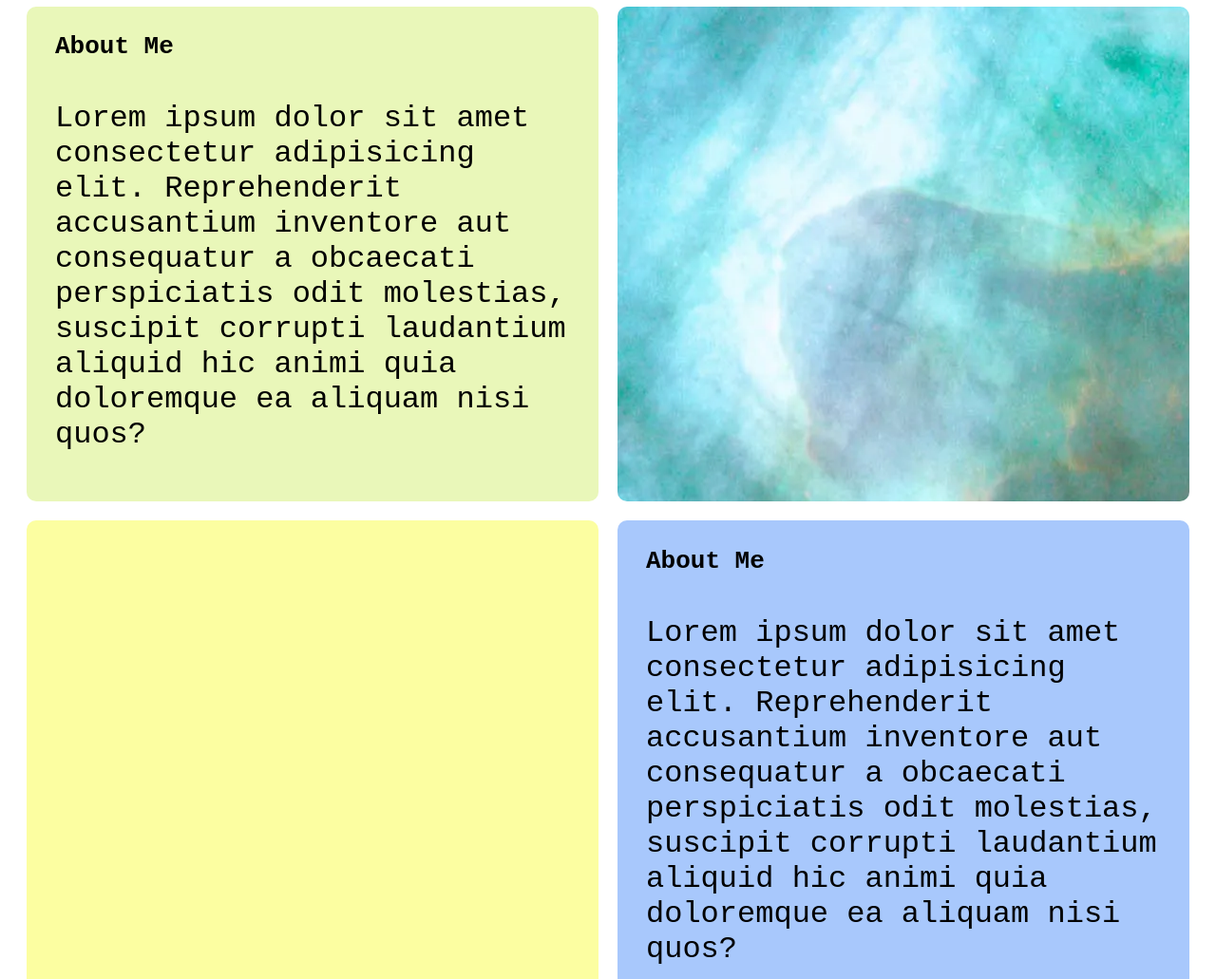
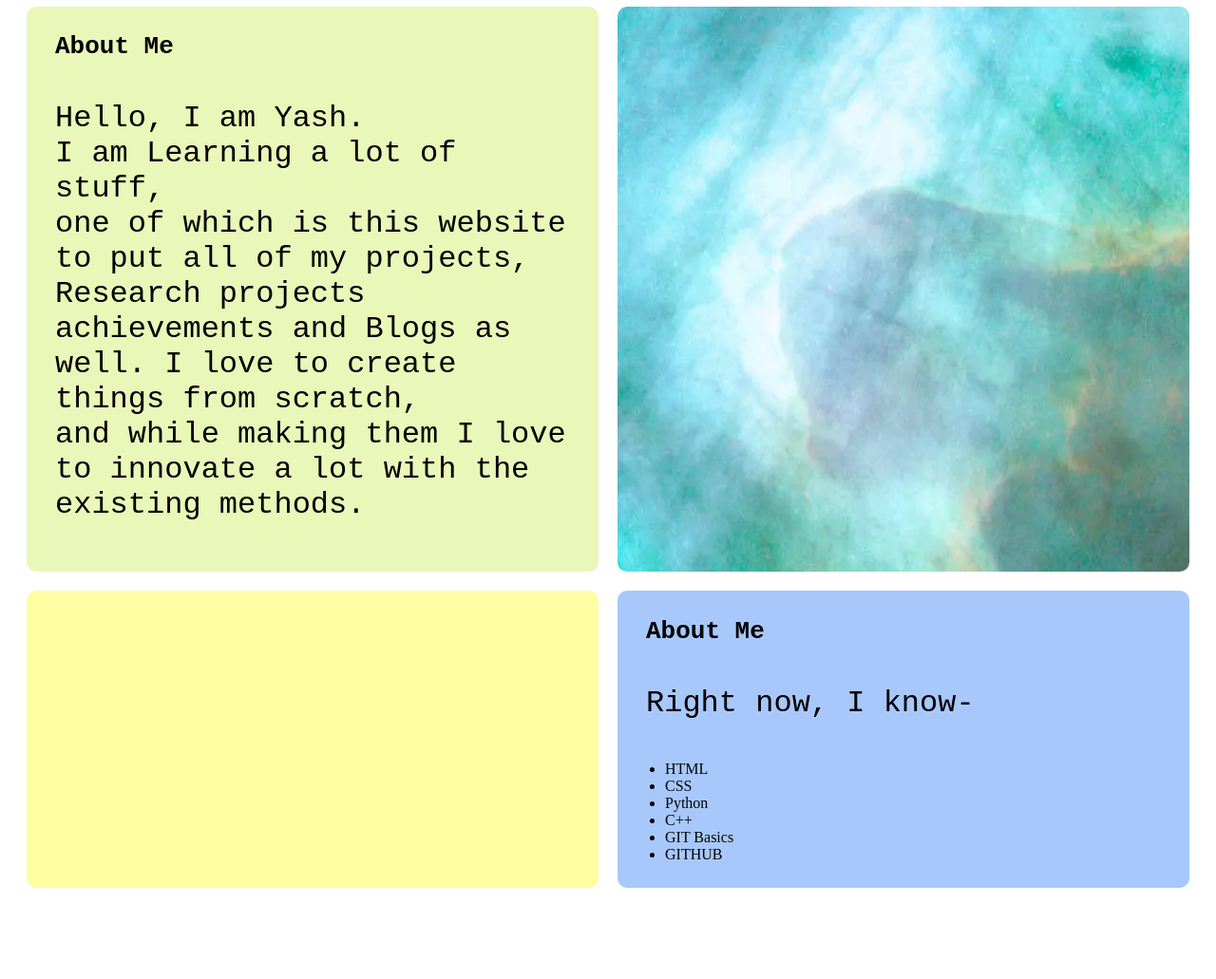
Before and after one commit to HyperionXCF/Portfolio_Yash, a plain HTML site: page index.html in a window 1280 px wide. Shown: the part 101-1132 px from the top of the page at 95% size. After the commit the page ends 1054 px from the top, so only its background shows below. Drawn offline with Linux system fonts and the light colour scheme.

Commit message:
Update index.html

```diff
--- a/index.html
+++ b/index.html
@@ -20,7 +20,7 @@
         <div class="container2">
             <div class="d1">
                 <h1 class="about" style="padding-left: 20px;">About Me</h1>
-                <p style="padding-left: 20px;">Lorem ipsum dolor sit amet consectetur adipisicing elit. Reprehenderit accusantium inventore aut consequatur a obcaecati perspiciatis odit molestias, suscipit corrupti laudantium aliquid hic animi quia doloremque ea aliquam nisi quos?</p>
+                <p style="padding-left: 20px;">Hello, I am Yash.<br> I am Learning a lot of stuff,<br> one of which is this website to put all of my projects,<br> Research projects <br> achievements and Blogs as well. I love to create things from scratch, <br> and while making them I love to innovate a lot with the existing methods.</p>
 
             </div>
             <div class="d2">
@@ -34,7 +34,15 @@
             </div>
             <div class="d3">
                 <h1 class="about" style="padding-left: 20px;">About Me</h1>
-                <p style="padding-left: 20px;">Lorem ipsum dolor sit amet consectetur adipisicing elit. Reprehenderit accusantium inventore aut consequatur a obcaecati perspiciatis odit molestias, suscipit corrupti laudantium aliquid hic animi quia doloremque ea aliquam nisi quos?</p>
+                <p style="padding-left: 20px;">Right now, I know-</p>
+                <ul class="list">
+                    <li>HTML</li>
+                    <li>CSS</li>
+                    <li>Python</li>
+                    <li>C++</li>
+                    <li>GIT Basics</li>
+                    <li>GITHUB</li>
+                </ul>
 
             </div>
         </div>
```
